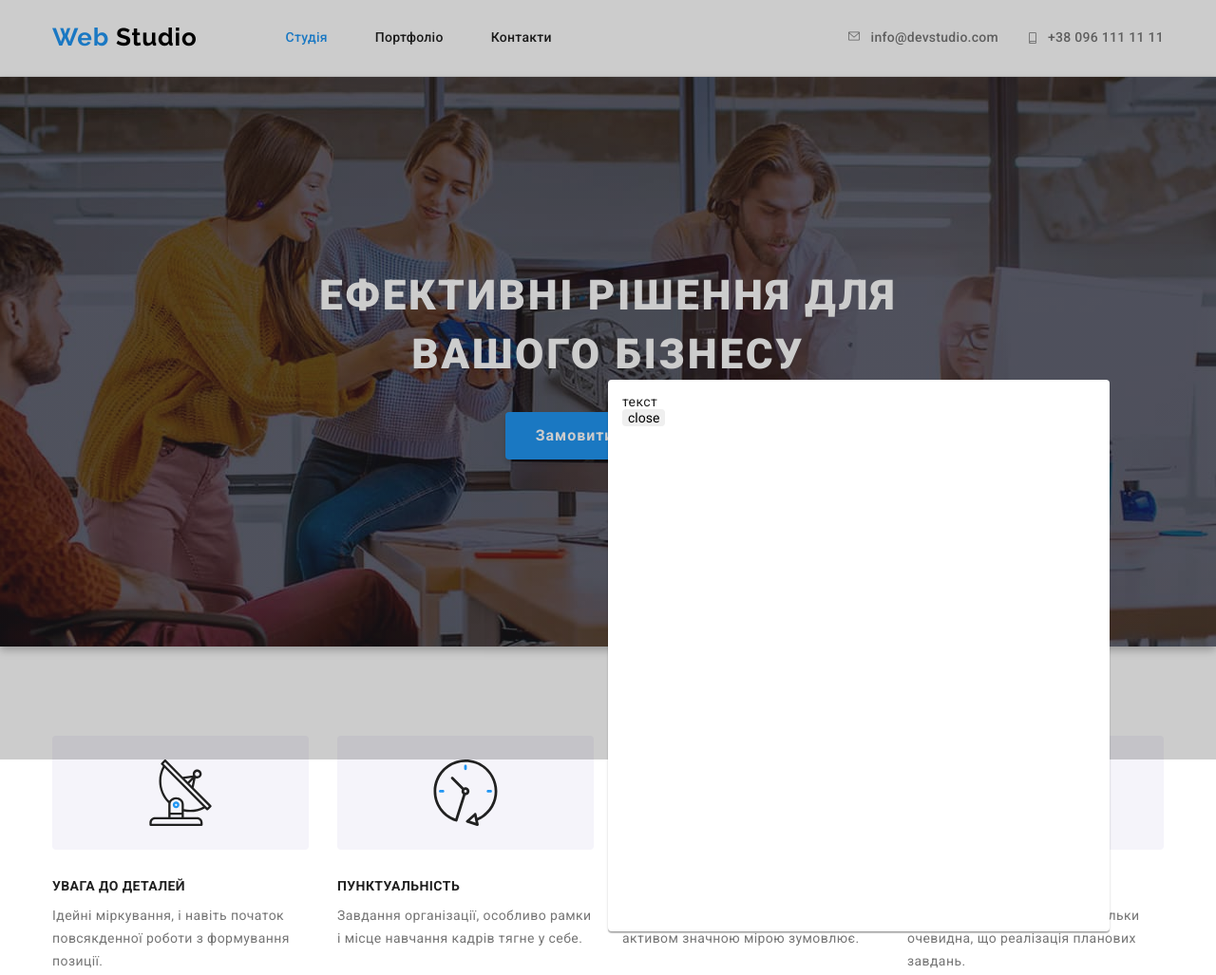
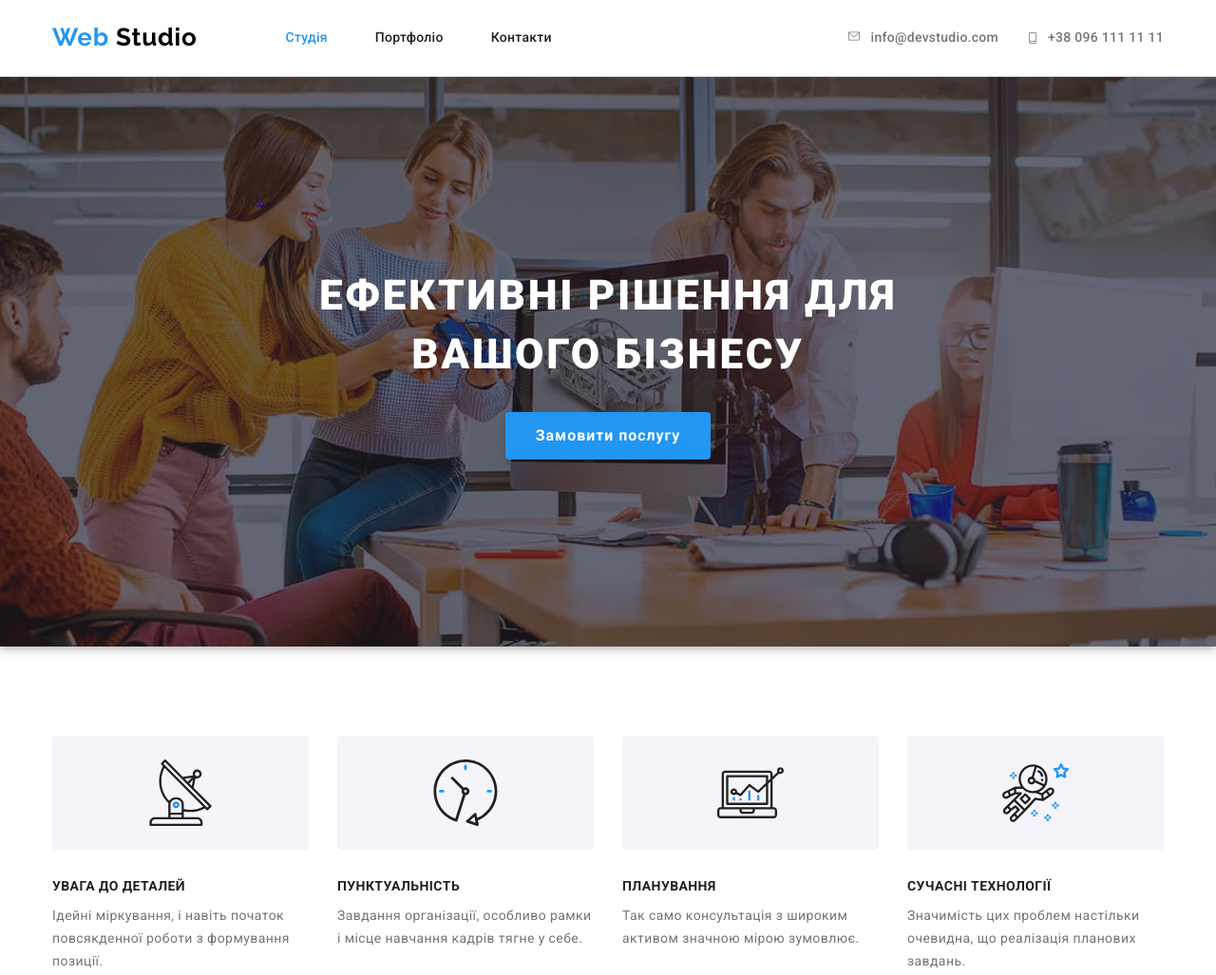
Before and after one commit to OlenaShuleshko/goit-markup-hw-05, a plain HTML site: page index.html in a window 1280 px wide. Shown: the top 1027 px of the page at 95% size. Drawn offline with nearby package versions, Linux system fonts and the light colour scheme.

Commit message:
commit 4

```diff
--- a/css/styles.css
+++ b/css/styles.css
@@ -596,10 +596,9 @@ address {
 	height: 100%;
 	background-color: rgba(0, 0, 0, 0.2);
 }
-/*----видео Репеты с 1:22----*/
 
 .backdrop.is-hidden {
-	opasity: 0;
+	opacity: 0;
 	pointer-events: none;
 }
 /*----iis-hidden не работает
@@ -607,9 +606,8 @@ address {
 
 .modal {
 	position: absolute;
-	top: 50%;
-	left: 50%;
-	transform: translate(-50% -50%);
+	top: 25%;
+	left: 35%;
 
 	min-height: 581px;
 	min-width: 528px;
```
